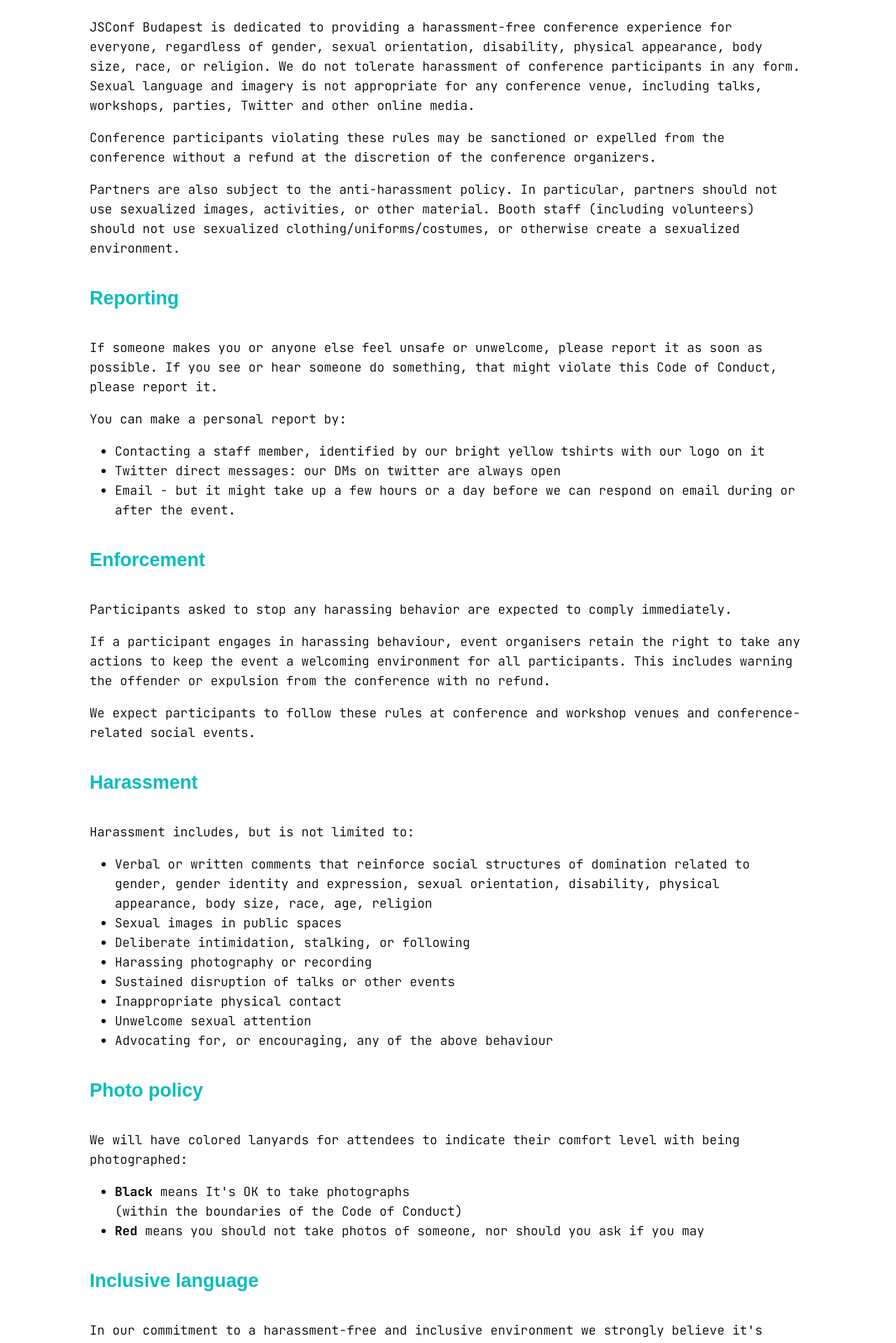
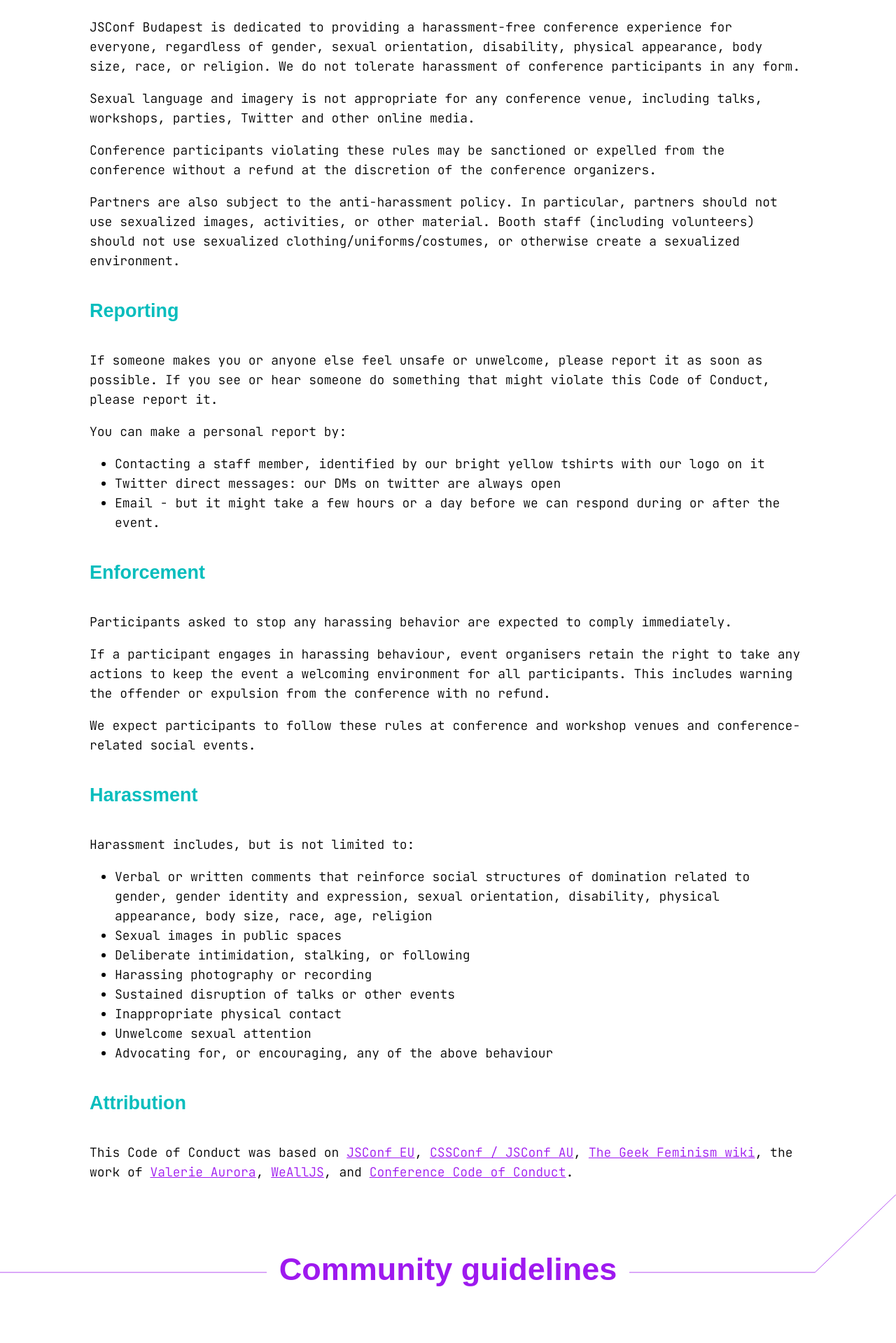
Before and after one commit to JSConfBp/2024.jsconfbp.com, a Next.js app: page /code-of-conduct in a window 1280 px wide. Shown: the part 1300-3219 px from the top of the page at 70% size. Built offline with nearby package versions, Linux system fonts and the light colour scheme; a web font is replaced by a local one.

Commit message:
📝 Update Code of Conduct
Adding a clear separation between anti-harrassment policy and more general community guidelines
based on https://geekfeminism.fandom.com/wiki/Code_of_conduct_evaluations

```diff
--- a/pages/code-of-conduct.tsx
+++ b/pages/code-of-conduct.tsx
@@ -37,8 +37,10 @@ function CodeOfConduct() {
         JSConf Budapest is dedicated to providing a harassment-free conference
         experience for everyone, regardless of gender, sexual orientation,
         disability, physical appearance, body size, race, or religion. We do not
-        tolerate harassment of conference participants in any form. Sexual
-        language and imagery is not appropriate for any conference venue,
+        tolerate harassment of conference participants in any form.
+      </p>
+      <p>
+        Sexual language and imagery is not appropriate for any conference venue,
         including talks, workshops, parties, Twitter and other online media.
       </p>
       <p>
@@ -56,7 +58,7 @@ function CodeOfConduct() {
       <h2>Reporting</h2>
       <p>
         If someone makes you or anyone else feel unsafe or unwelcome, please
-        report it as soon as possible. If you see or hear someone do something,
+        report it as soon as possible. If you see or hear someone do something
         that might violate this Code of Conduct, please report it.
       </p>
       <p>You can make a personal report by:</p>
@@ -67,8 +69,8 @@ function CodeOfConduct() {
         </li>
         <li>Twitter direct messages: our DMs on twitter are always open</li>
         <li>
-          Email - but it might take up a few hours or a day before we can
-          respond on email during or after the event.
+          Email - but it might take a few hours or a day before we can respond
+          during or after the event.
         </li>
       </ul>
       <h2>Enforcement</h2>
@@ -103,6 +105,25 @@ function CodeOfConduct() {
         <li>Unwelcome sexual attention</li>
         <li>Advocating for, or encouraging, any of the above behaviour</li>
       </ul>
+      <h2>Attribution</h2>
+      <p>
+        This Code of Conduct was based on{" "}
+        <a href="https://2018.jsconf.eu">JSConf EU</a>,{" "}
+        <a href="http://2018.jsconfau.com/">CSSConf / JSConf AU</a>,{" "}
+        <a href="http://geekfeminism.wikia.com/wiki/Conference_anti-harassment/Policy">
+          The Geek Feminism wiki
+        </a>
+        , the work of{" "}
+        <a href="https://frameshiftconsulting.com/code-of-conduct-training/">
+          Valerie Aurora
+        </a>
+        , <a href="https://wealljs.org/code-of-conduct">WeAllJS</a>, and{" "}
+        <a href="http://confcodeofconduct.com/">Conference Code of Conduct</a>.
+      </p>
+
+      <Divider>
+        <h1>Community guidelines</h1>
+      </Divider>
       <h2>Photo policy</h2>
       <p>
         We will have colored lanyards for attendees to indicate their comfort
@@ -152,21 +173,6 @@ function CodeOfConduct() {
           Geek Feminism wiki guide.
         </a>
       </p>
-      <h2>Attribution</h2>
-      <p>
-        This Code of Conduct was based on{" "}
-        <a href="https://2018.jsconf.eu">JSConf EU</a>,{" "}
-        <a href="http://2018.jsconfau.com/">CSSConf / JSConf AU</a>,{" "}
-        <a href="http://geekfeminism.wikia.com/wiki/Conference_anti-harassment/Policy">
-          The Geek Feminism wiki
-        </a>
-        , the work of{" "}
-        <a href="https://frameshiftconsulting.com/code-of-conduct-training/">
-          Valerie Aurora
-        </a>
-        , <a href="https://wealljs.org/code-of-conduct">WeAllJS</a>, and{" "}
-        <a href="http://confcodeofconduct.com/">Conference Code of Conduct</a>.
-      </p>
     </>
   );
 }
```
